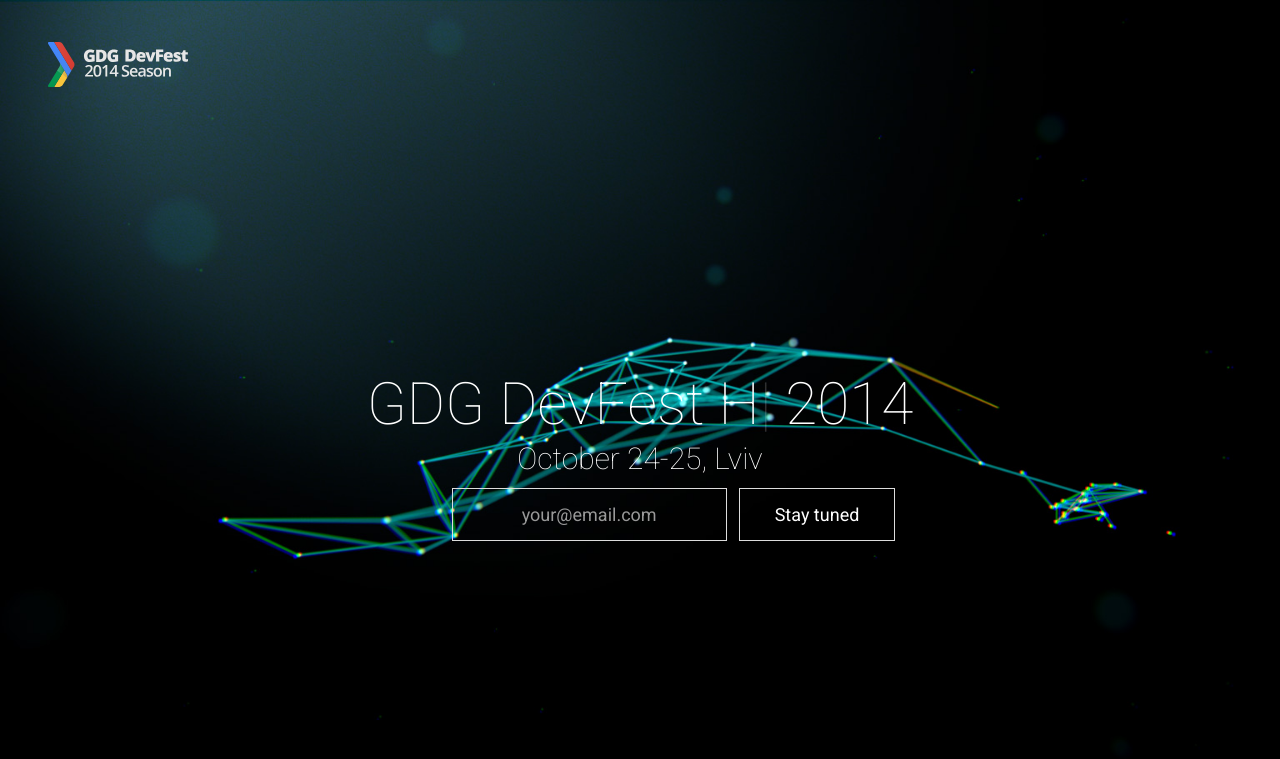
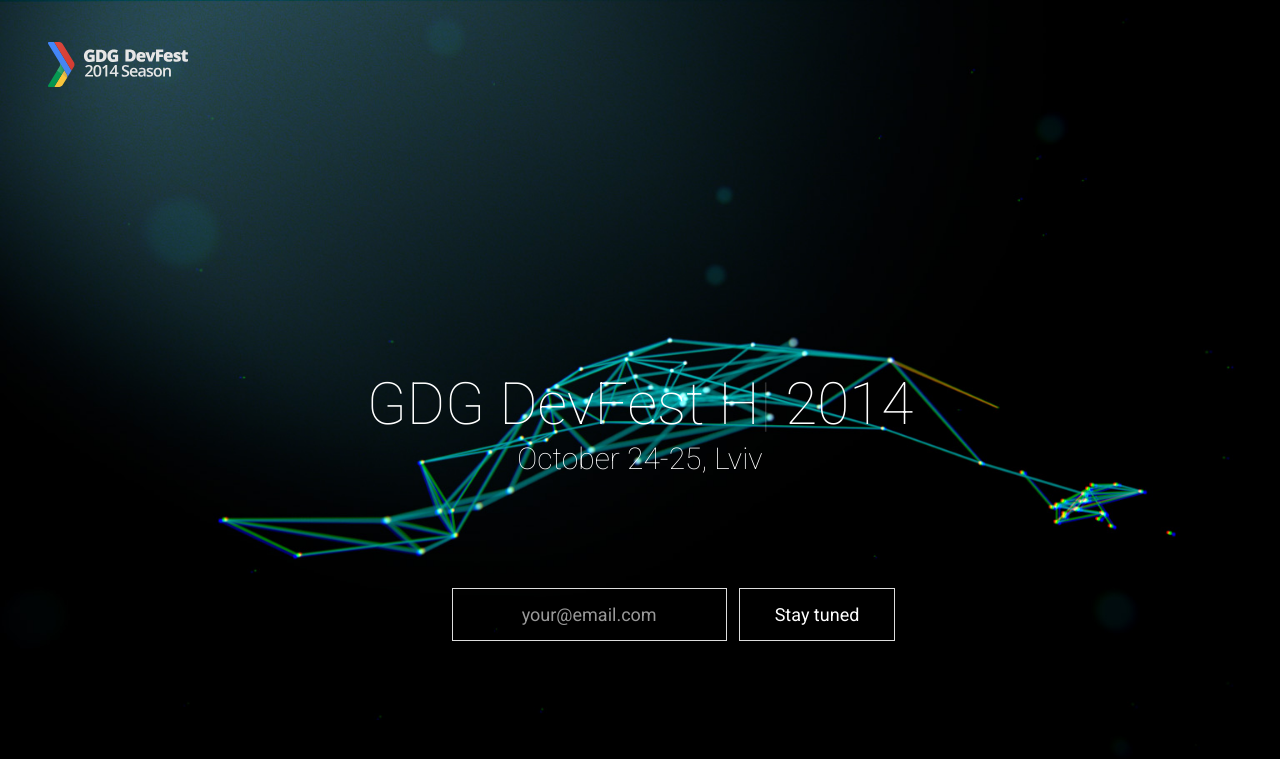
Before and after one commit to GDG-Ukraine/devfest-ukraine-14, a Jekyll site: the page built from temporary-banner.html, in a window 1280 px wide. Shown: the top 759 px of the page. Built offline with Jekyll 4.4.1, drawn with Linux system fonts in a browser that asks for light colours; comment, search, counter and statistics services are not loaded.

Commit message:
Added temporary offset for subscribe button

```diff
--- a/temporary-banner.html
+++ b/temporary-banner.html
@@ -14,7 +14,7 @@ permalink: /
       <h1>GDG DevFest <span id="typeout-text"></span> 2014</h1>
       <p style="font-size: 30px;">{{site.eventDate}}</p>
       <!-- Begin MailChimp Signup Form -->
-      <div id="mc_embed_signup">
+      <div id="mc_embed_signup" style="position: relative; top: 100px;">
           <form action="http://gdg.us5.list-manage1.com/subscribe/post?u=9fc8aa205b0521b5f05fc8e1e&amp;id=ae0fb459fc" method="post" id="mc-embedded-subscribe-form" name="mc-embedded-subscribe-form" class="validate" target="_blank" novalidate>
             <div class="mc-field-group col-lg-3 col-md-3 col-sm-5 col-xs-7 col-lg-offset-4 col-md-offset-3 col-sm-offset-2">
               <input type="email" value="" name="EMAIL" class="required email form-control" id="mce-EMAIL" placeholder="your@email.com">
```
